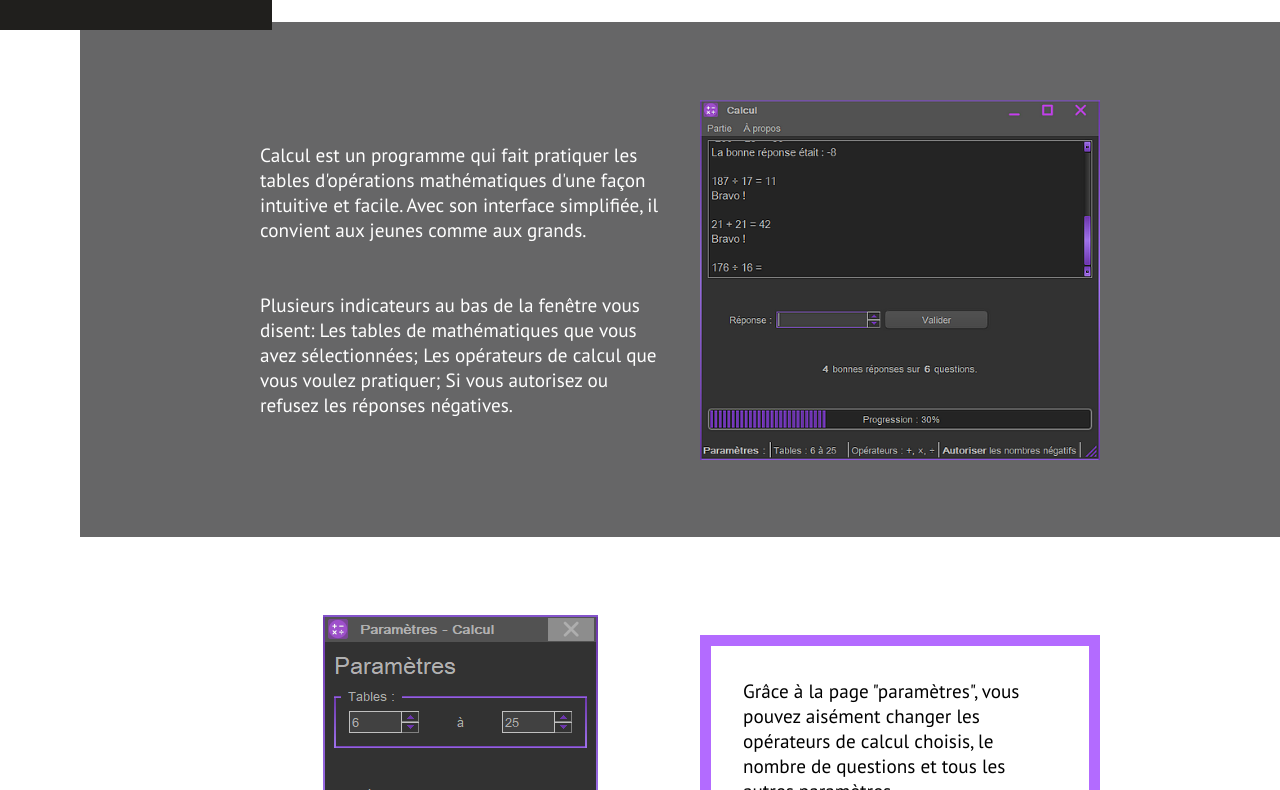
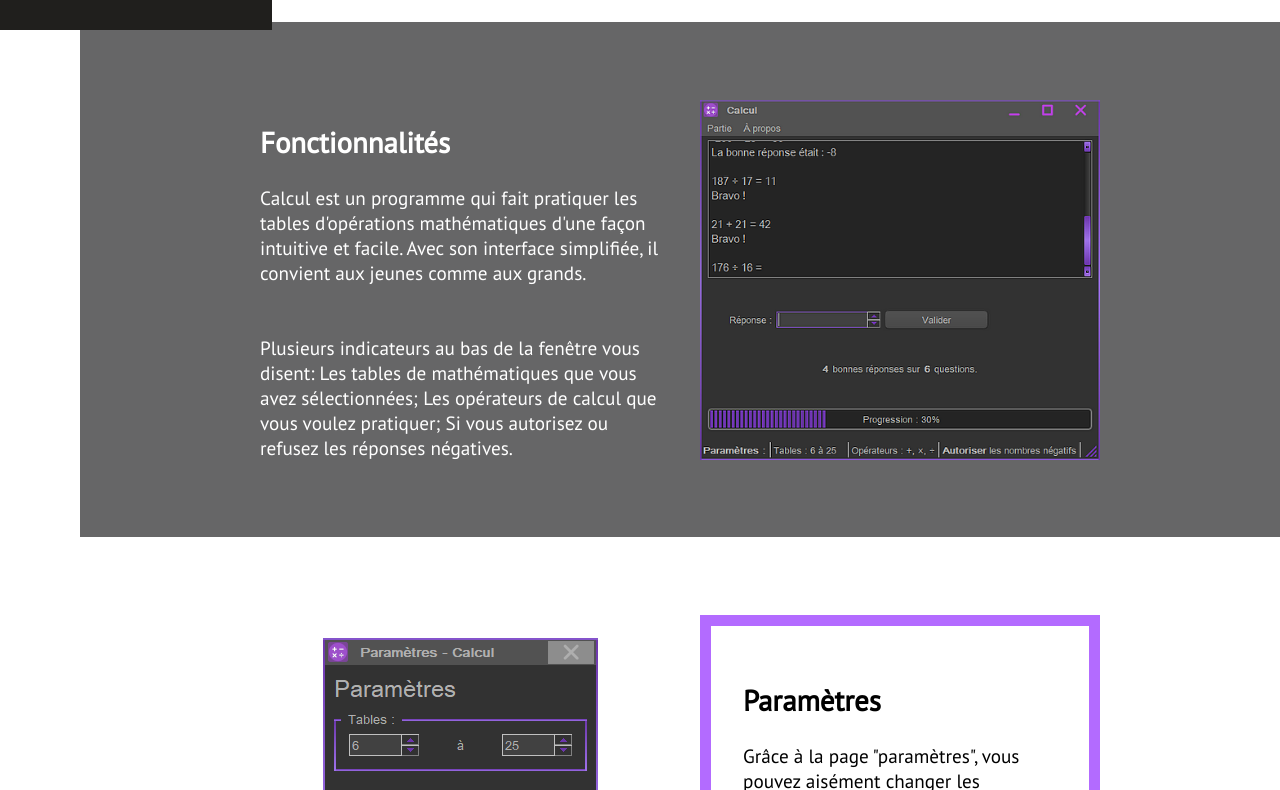
Before and after one commit to Guibi1/achive_2022_guibi.ca, a React (Create React App) app: page /calcul in a window 1280 px wide. Shown: the part 770-1560 px from the top of the page. Built offline with nearby package versions, Linux system fonts and the light colour scheme.

Commit message:
Added titles to Calcul's sections.

```diff
--- a/src/components/Calcul/Calcul.jsx
+++ b/src/components/Calcul/Calcul.jsx
@@ -33,6 +33,7 @@ class Calcul extends Component
                 <div className="section gray">
                     <Grid container>
                         <Grid item xs={12} sm={6} style={{ margin: "auto", padding: "20px", textAlign: "left"}}>
+                            <h2>Fonctionnalités</h2>
                             Calcul est un programme qui fait pratiquer les tables d'opérations mathématiques d'une façon intuitive et facile. Avec son interface simplifiée, il convient aux jeunes comme aux grands.
                             <br/><br/><br/>
                             Plusieurs indicateurs au bas de la fenêtre vous disent:
@@ -53,6 +54,7 @@ class Calcul extends Component
                         </Grid>
                         <Grid item xs={12} sm={6} style={{ margin: "auto", padding: "20px", textAlign: "left"}}>
                             <div className="purple-border">
+                                <h2>Paramètres</h2>
                                 Grâce à la page "paramètres", vous pouvez aisément changer les opérateurs de calcul choisis, le nombre de questions et tous les autres paramètres.
                                 <br/><br/>
                                 De plus, pour vous éviter de devoir choisir vos paramètres à chaque fois que vous voulez pratiquer vos tables, Calcul peut sauvegarder vos préférences pour la prochaine fois !!!
--- a/src/index.css
+++ b/src/index.css
@@ -21,6 +21,10 @@ html {
 body {
   text-align: center;
   margin: 0px;
+}
+
+h2 {
+  margin-top: 0px;
 }
 
 div {
```
